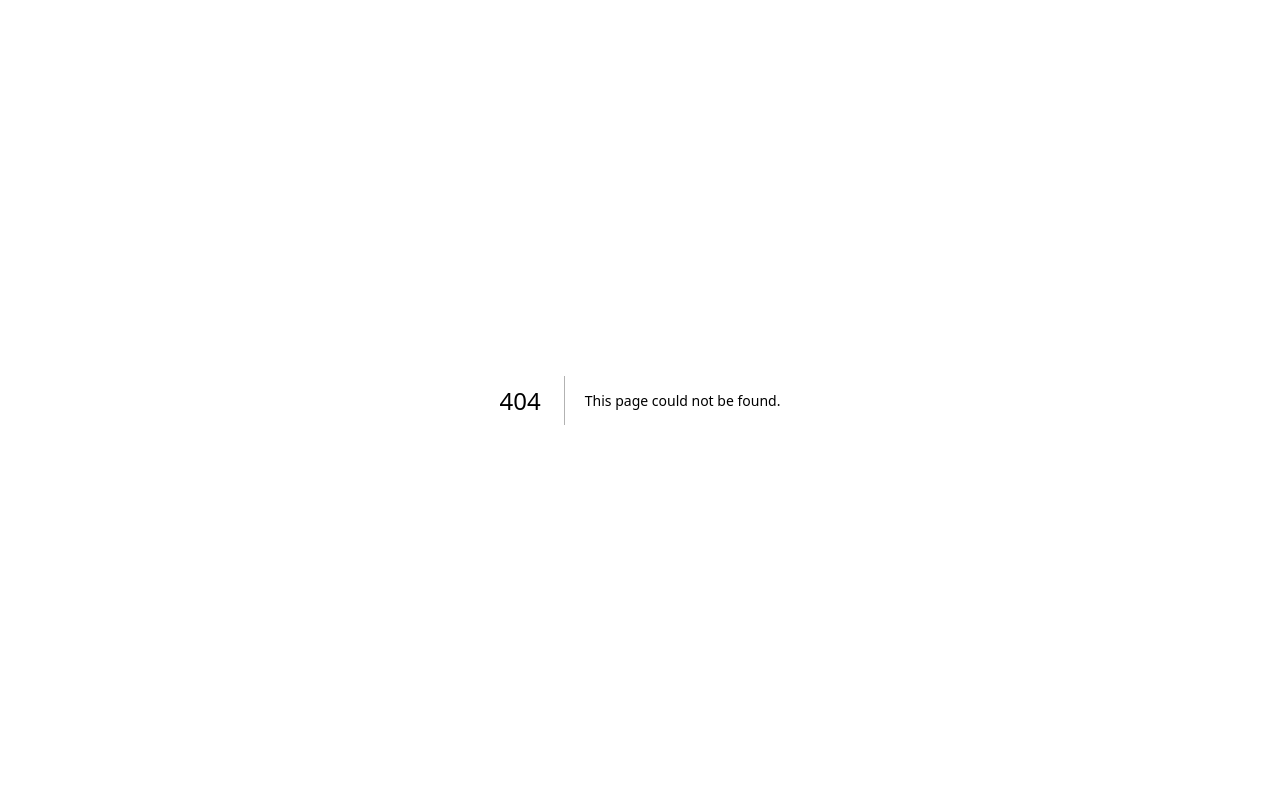
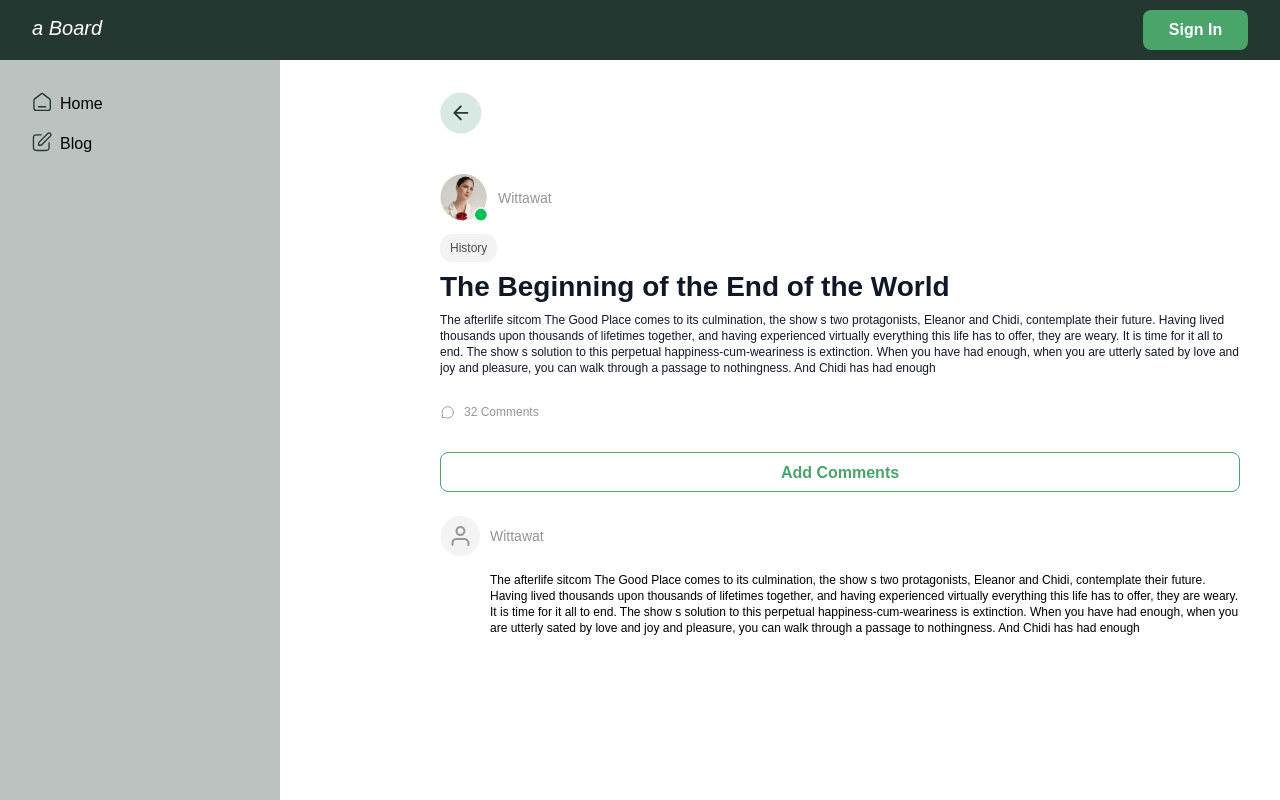
Before and after one commit to phum-athiphum/blog-website-nextjs, a Next.js app: page /post-detail in a window 1280 px wide. Before the commit this address had no page. Built offline with nearby package versions, Linux system fonts and the light colour scheme.

Commit message:
- create detail page - make button can custom text size

```diff
--- a/app/components/CommentItem.tsx
+++ b/app/components/CommentItem.tsx
@@ -1,14 +1,15 @@
 import React from 'react'
 import Image from 'next/image'
-import AVATAR from "@images/default-avatar.png"
+import AVATAR from "@images/profile-avatar.png"
+import GREY_AVATAR from "@images/default-avatar.png";
 function CommentItem() {
   return (
     <div className="flex flex-col bg-white">
       <div className="flex gap-2.5 mb-2">
-        <Image src={AVATAR} alt="Avatar" className="w-10 h-10" />
+        <Image src={GREY_AVATAR} alt="Avatar Grey" className="w-10 h-10" />
         <h4 className="text-softGrey text-sm my-auto">Wittawat</h4>
       </div>
-        <p className="text-xs">
+        <p className="text-xs pl-[50px] pt-2">
           The afterlife sitcom The Good Place comes to its culmination, the show
           s two protagonists, Eleanor and Chidi, contemplate their future.
           Having lived thousands upon thousands of lifetimes together, and
--- a/app/components/HeaderBar.tsx
+++ b/app/components/HeaderBar.tsx
@@ -8,7 +8,7 @@ import { useMobileSidebarStore } from "../stores/mobileSidebarStore";
 function HeaderBar() {
 const { toggleSidebar } = useMobileSidebarStore();
   return (
-    <div className="w-full h-[72px] xl:h-[60px] px-2 xl:px-8 bg-darkgreen flex justify-between">
+    <div className="fixed w-full h-[72px] xl:h-[60px] px-2 xl:px-8 bg-darkgreen flex justify-between">
       <div className="flex justify-between w-full my-auto">
         <h1 className="text-xl text-white font-sans italic mt-1">a Board</h1>
         <div className="hidden xl:block">
--- /dev/null
+++ b/app/components/PostDetail.tsx
@@ -0,0 +1,76 @@
+"use client";
+import React from "react";
+import Image from "next/image";
+import AVATAR_ONLINE from "@images/avatar-online.png";
+import BACK_ICON from "@icons/back-page.svg";
+import COMMENTS_ICON from "@icons/comments.svg";
+import OutlineButton from "./button/OutlineButton";
+import { useState } from "react";
+import DefaultButton from "./button/DefaultButton";
+
+function PostDetail() {
+  const [isShowTextArea, setIsShowTextArea] = useState<boolean>(false);
+
+  const toggleTextArea = () => {
+    setIsShowTextArea(!isShowTextArea);
+  };
+
+  return (
+    <div className="flex flex-col">
+      <Image
+        src={BACK_ICON}
+        alt="Back Icon"
+        className="w-[42px] h-[42px] mb-10 cursor-pointer"
+      />
+      <div className="flex gap-2.5 mb-2">
+        <Image src={AVATAR_ONLINE} alt="Avatar" className="w-[48px] h-[48px]" />
+        <h4 className="text-softGrey text-sm my-auto">Wittawat</h4>
+      </div>
+      <mark className="text-mediumGrey text-xs py-1.5 px-2.5  w-fit bg-[#f3f3f3] rounded-xl my-1">
+        History
+      </mark>
+      <div className="text-darkBlue flex flex-col gap-1 mb-7">
+        <h1 className="text-[28px] font-semibold">
+          The Beginning of the End of the World
+        </h1>
+        <p className="text-xs">
+          The afterlife sitcom The Good Place comes to its culmination, the show
+          s two protagonists, Eleanor and Chidi, contemplate their future.
+          Having lived thousands upon thousands of lifetimes together, and
+          having experienced virtually everything this life has to offer, they
+          are weary. It is time for it all to end. The show s solution to this
+          perpetual happiness-cum-weariness is extinction. When you have had
+          enough, when you are utterly sated by love and joy and pleasure, you
+          can walk through a passage to nothingness. And Chidi has had enough
+        </p>
+      </div>
+      <div className="flex gap-2  mb-8">
+        <Image src={COMMENTS_ICON} alt="Comments Icon" className="w-4 h-4" />
+        <p className="text-softGrey text-xs">32 Comments</p>
+      </div>
+
+      {isShowTextArea ? (
+        <>
+          <textarea
+            className="block p-2.5 w-full text-sm text-gray-900 bg-gray-50 rounded-lg border border-gray-300 h-[100px] outline-none mb-6"
+            placeholder="What on your mind ..."
+          ></textarea>
+          <div className="flex flex-col xl:flex-row justify-end gap-4 my-2 xl:my-2.5">
+            <div onClick={toggleTextArea}>
+              <OutlineButton text={"Cancel"} />
+            </div>
+            <DefaultButton text={"Post"} />
+          </div>
+        </>
+      ) : (
+        <div className="mb-6" onClick={toggleTextArea}>
+          <OutlineButton text={"Add Comments"} width={"132px"} textSize={"12px"}/>
+        </div>
+      )}
+
+      <div></div>
+    </div>
+  );
+}
+
+export default PostDetail;
--- a/app/components/button/DefaultButton.tsx
+++ b/app/components/button/DefaultButton.tsx
@@ -5,12 +5,13 @@ interface DefaultButtonProps {
   color?: 'red' | 'green';
   mobileWidth?: string;
   mobileHeight?: string;
+  textSize? : string
 }
 
-function DefaultButton({ text, color = "green", mobileWidth = "w-full", mobileHeight = "h-full" }: DefaultButtonProps) {
+function DefaultButton({ text, color = "green", mobileWidth = "w-full", mobileHeight = "h-full", textSize = "14px" }: DefaultButtonProps) {
     const buttonBgColor = color === 'red' ? 'bg-[#f23536]' : 'bg-lightgreen';
   return (
-    <button className={` text-white ${buttonBgColor} font-medium py-2 px-4 rounded-lg  ${mobileWidth} ${mobileHeight} xl:w-[105px] xl:h-[40px]`}>
+    <button className={` text-white ${buttonBgColor} font-semibold py-2 px-4 rounded-lg  ${mobileWidth} ${mobileHeight} xl:w-[105px] xl:h-[40px] text-[${textSize}]`}>
       {text}
     </button>
   );
--- a/app/components/button/OutlineButton.tsx
+++ b/app/components/button/OutlineButton.tsx
@@ -2,12 +2,14 @@ import React from "react";
 interface OutlineButton {
   text: string;
   color?: 'grey' | 'green';
+  width? : string
+  textSize? : string
 }
 
-function OutlineButton({ text, color = "green" }: OutlineButton) {
+function OutlineButton({ text, color = "green", width = "105px", textSize = "14px" }: OutlineButton) {
     const buttonOutlineColor = color === 'grey' ? 'border-[#dadada] text-[#5b5b5b]' : 'border-lightgreen text-lightgreen';
   return (
-    <button className={`bg-white  font-medium py-2 px-4 rounded-lg w-full h-full xl:w-[105px] xl:h-[40px] border ${buttonOutlineColor}`}>
+    <button className={`bg-white  font-semibold py-2 px-4 rounded-lg w-full h-full xl:w-[${width}] xl:h-[40px] border ${buttonOutlineColor} text-[${textSize}]`}>
       {text}
     </button>
   );
--- a/app/components/sidebar/DesktopSidebar.tsx
+++ b/app/components/sidebar/DesktopSidebar.tsx
@@ -6,14 +6,17 @@ import BLOG_ICON from "@icons/blog.svg"
 function DesktopSidebar() {
   return (
     <div className="hidden w-[280px] bg-[#bbc2c0] p-8 xl:flex flex-col gap-3 h-screen text-base">
-      <div className="flex gap-2">
+      <div className="pt-[60px]">
+      <div className="flex gap-2 h-10">
         <Image src={HOME_ICON} alt="Menu Icon" className="w-5 h-5" />
         <h4>Home</h4>
       </div>
-      <div className="flex gap-2">
+      <div className="flex gap-2 h-10">
       <Image src={BLOG_ICON} alt="Menu Icon" className="w-5 h-5" />
         <h4>Blog</h4>
       </div>
+      </div>
+
     </div>
   );
 }
--- /dev/null
+++ b/app/post-detail/layout.tsx
@@ -0,0 +1,23 @@
+import React, { ReactNode } from "react";
+import HeaderBar from "../components/HeaderBar";
+import DesktopSidebar from "../components/sidebar/DesktopSidebar";
+import MobileSidebar from "../components/sidebar/MobileSidebar";
+
+interface LayoutProps {
+  children: ReactNode;
+}
+
+export default function Layout({ children }: LayoutProps) {
+  return (
+    <div className="min-h-screen w-screen flex flex-col bg-white">
+      <HeaderBar />
+      <div className="flex mx-auto xl:mx-0">
+        <DesktopSidebar />
+        <main >
+          <div className="flex-1 h-full pt-[60px]">{children}</div>
+        </main>
+      </div>
+    <MobileSidebar/>
+    </div>
+  );
+}
--- /dev/null
+++ b/app/post-detail/page.tsx
@@ -0,0 +1,17 @@
+import React from "react";
+import PostDetail from "../components/PostDetail";
+import OutlineButton from "../components/button/OutlineButton";
+import CommentItem from "../components/CommentItem";
+
+function page() {
+  return (
+    <div className="w-[343px] md:w-[698px] xl:w-[800px] mx-auto xl:py-8 xl:ml-[20%] h-full overflow-y-scroll">
+      <PostDetail />
+        <div className="mb-6">
+          <CommentItem />
+        </div>
+      </div>
+  );
+}
+
+export default page;
```
Also changed, not shown: app/public/icons/back-page.svg (added).
